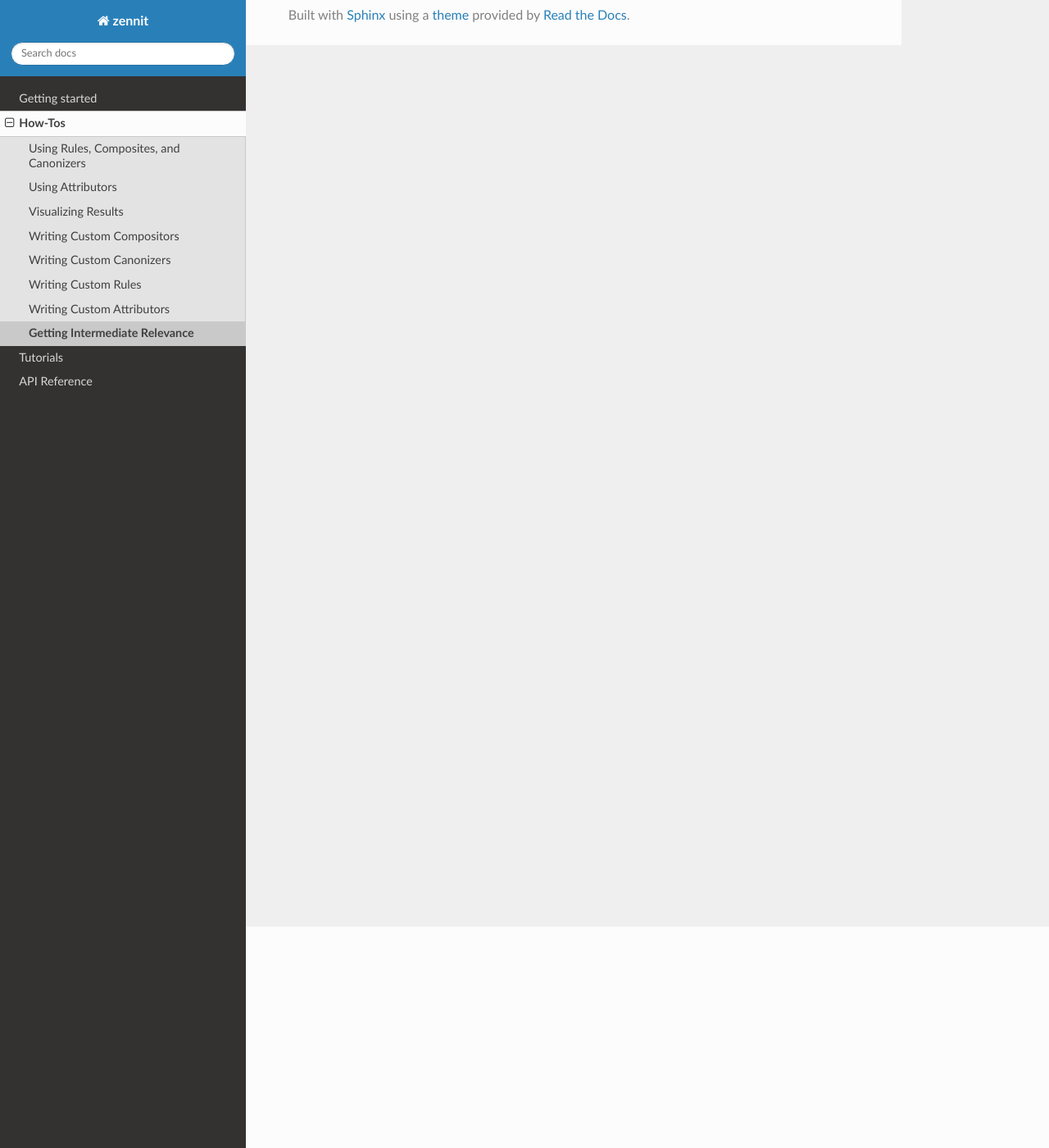
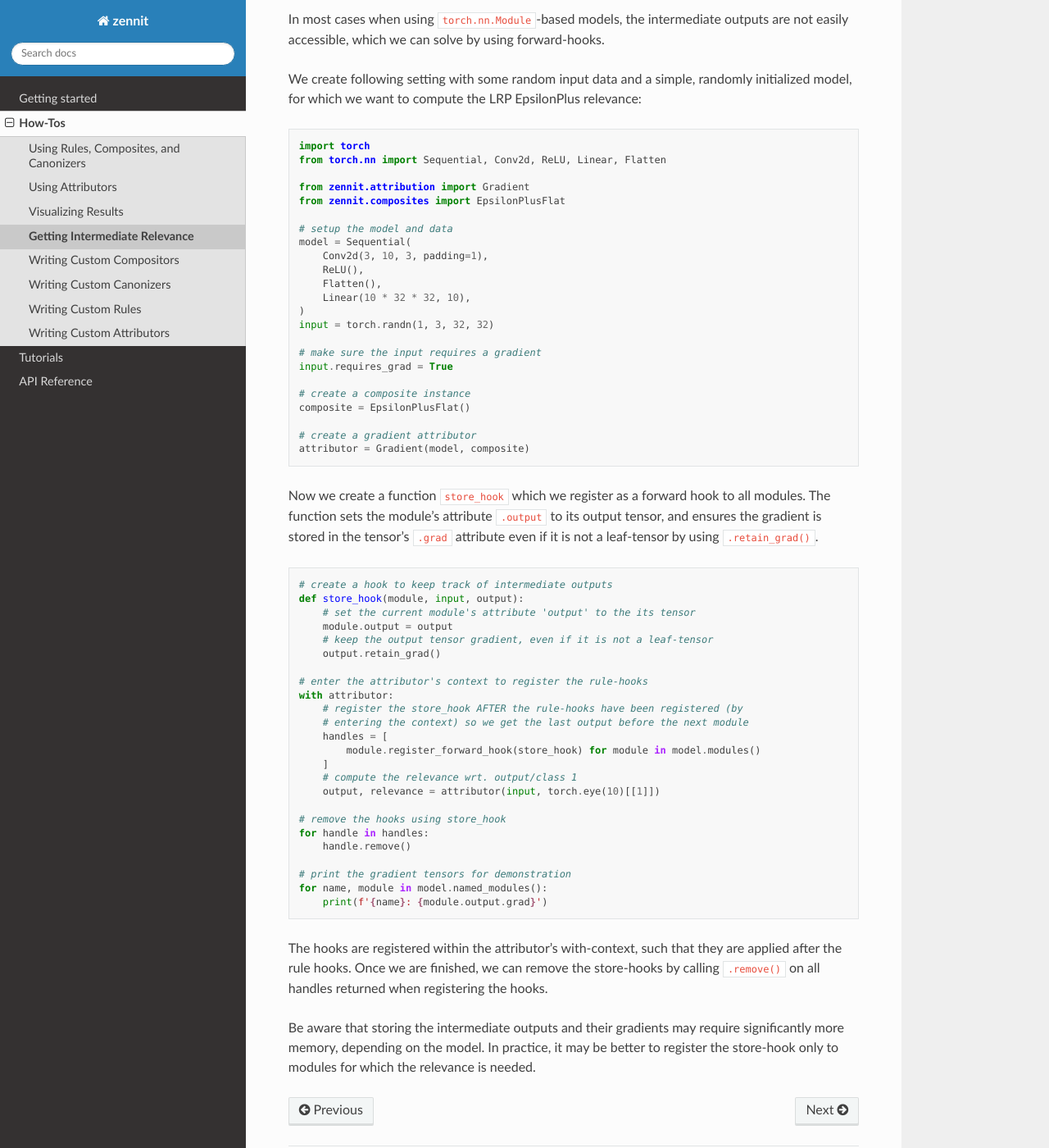
Before and after one commit to chr5tphr/zennit, a Sphinx documentation site: the page built from docs/source/how-to/get-intermediate-relevance.rst, in a window 1280 px wide and 1400 px high, scrolled down 270 px. Shown: the whole window at 82% size. Built offline with Sphinx 7.4.7 and the Read the Docs theme 2.0.0, drawn with Linux system fonts in a browser that asks for light colours; formulas are drawn with MathJax 3; the version number could not be read and is left out; some of the changed text lies outside the part shown.

Commit message:
Docs: How-To Get Intermediate Relevance
- added the How-To for Getting Intermediate Relevances using Hooks

```diff
--- a/docs/source/how-to/get-intermediate-relevance.rst
+++ b/docs/source/how-to/get-intermediate-relevance.rst
@@ -1,3 +1,82 @@
 ==============================
 Getting Intermediate Relevance
 ==============================
+
+In some cases, intermediate gradients or relevances of a model may be needed.
+Since Zennit uses Pytorch's autograd engine, intermediate relevances can be
+retained simply as the intermediate gradients of accessible non-leaf tensors
+in the tensor's ``.grad`` attribute by calling ``tensor.retain_grad()`` before
+the gradient computation.
+
+In most cases when using ``torch.nn.Module``-based models, the intermediate
+outputs are not easily accessible, which we can solve by using forward-hooks.
+
+We create following setting with some random input data and a simple, randomly
+initialized model, for which we want to compute the LRP EpsilonPlus relevance:
+
+.. code-block:: python
+
+    import torch
+    from torch.nn import Sequential, Conv2d, ReLU, Linear, Flatten
+
+    from zennit.attribution import Gradient
+    from zennit.composites import EpsilonPlusFlat
+
+    # setup the model and data
+    model = Sequential(
+        Conv2d(3, 10, 3, padding=1),
+        ReLU(),
+        Flatten(),
+        Linear(10 * 32 * 32, 10),
+    )
+    input = torch.randn(1, 3, 32, 32)
+
+    # make sure the input requires a gradient
+    input.requires_grad = True
+
+    # create a composite instance
+    composite = EpsilonPlusFlat()
+
+    # create a gradient attributor
+    attributor = Gradient(model, composite)
+
+Now we create a function ``store_hook`` which we register as a forward hook to
+all modules. The function sets the module's attribute ``.output`` to its output
+tensor, and ensures the gradient is stored in the tensor's ``.grad`` attribute
+even if it is not a leaf-tensor by using ``.retain_grad()``.
+
+.. code-block:: python
+
+    # create a hook to keep track of intermediate outputs
+    def store_hook(module, input, output):
+        # set the current module's attribute 'output' to the its tensor
+        module.output = output
+        # keep the output tensor gradient, even if it is not a leaf-tensor
+        output.retain_grad()
+
+    # enter the attributor's context to register the rule-hooks
+    with attributor:
+        # register the store_hook AFTER the rule-hooks have been registered (by
+        # entering the context) so we get the last output before the next module
+        handles = [
+            module.register_forward_hook(store_hook) for module in model.modules()
+        ]
+        # compute the relevance wrt. output/class 1
+        output, relevance = attributor(input, torch.eye(10)[[1]])
+
+    # remove the hooks using store_hook
+    for handle in handles:
+        handle.remove()
+
+    # print the gradient tensors for demonstration
+    for name, module in model.named_modules():
+        print(f'{name}: {module.output.grad}')
+
+The hooks are registered within the attributor's with-context, such that they
+are applied after the rule hooks. Once we are finished, we can remove the
+store-hooks by calling ``.remove()`` on all handles returned when registering the
+hooks.
+
+Be aware that storing the intermediate outputs and their gradients may require
+significantly more memory, depending on the model. In practice, it may be better
+to register the store-hook only to modules for which the relevance is needed.
--- a/docs/source/how-to/index.rst
+++ b/docs/source/how-to/index.rst
@@ -11,8 +11,8 @@ These How-Tos give more detailed information on how to use Zennit.
     use-rules-composites-and-canonizers
     use-attributors
     visualize-results
+    get-intermediate-relevance
     write-custom-compositors
     write-custom-canonizers
     write-custom-rules
     write-custom-attributors
-    get-intermediate-relevance
```
